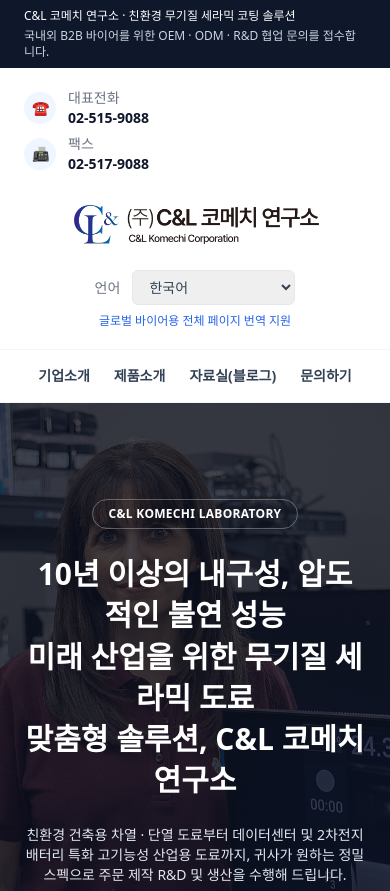
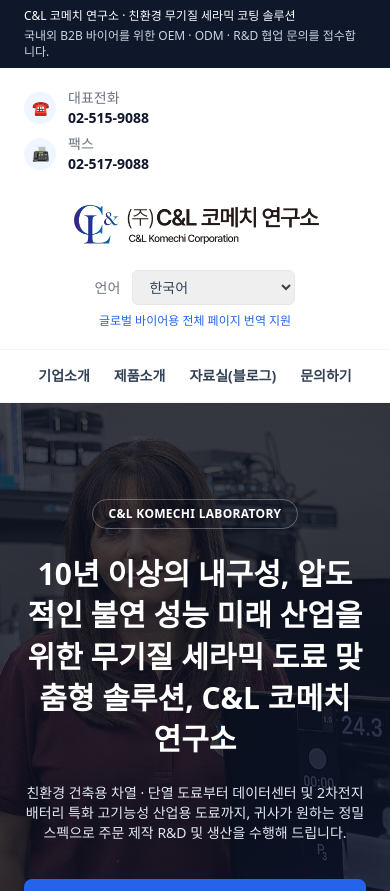
Before and after one commit to komechilab/komechi-websit, a Next.js app: page / in a window 390 px wide. Shown: the top 891 px of the page. Built offline with nearby package versions, Linux system fonts and the light colour scheme.

Commit message:
모바일에서 히어로 제목 줄바꿈이 어색하지 않도록 수정 (PC에서만 지정된 줄바꿈 유지)

```diff
--- a/components/Hero.js
+++ b/components/Hero.js
@@ -10,7 +10,7 @@
         <span className="inline-block rounded-full border border-white/30 px-4 py-1.5 text-xs font-semibold tracking-wide">
           {data.badge}
         </span>
-        <h1 className="mt-6 whitespace-pre-line text-3xl font-extrabold leading-snug sm:text-4xl">
+        <h1 className="mt-6 text-3xl font-extrabold leading-snug sm:whitespace-pre-line sm:text-4xl">
           {data.title}
         </h1>
         <p className="mx-auto mt-6 max-w-2xl text-sm text-slate-200 sm:text-base">
```
